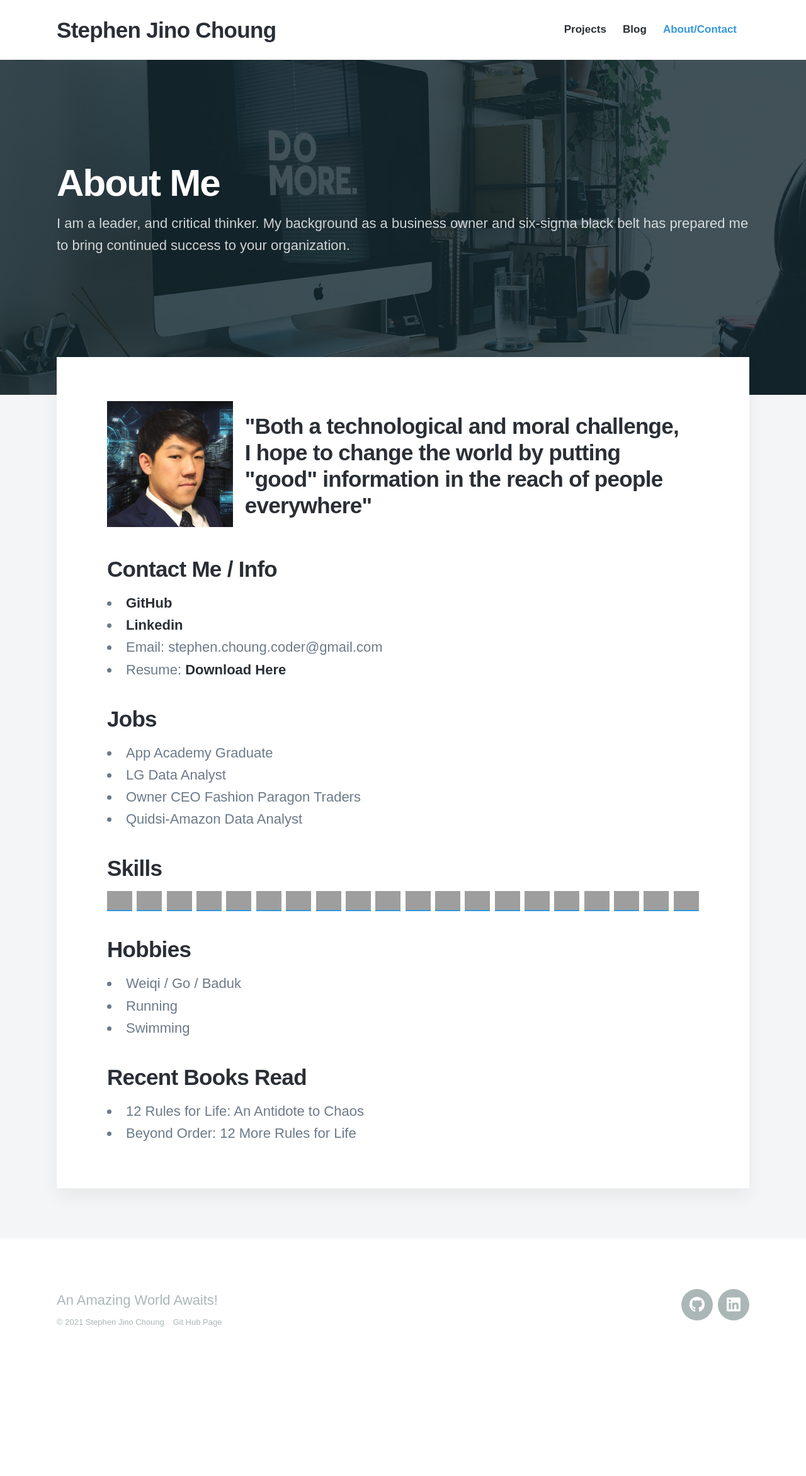
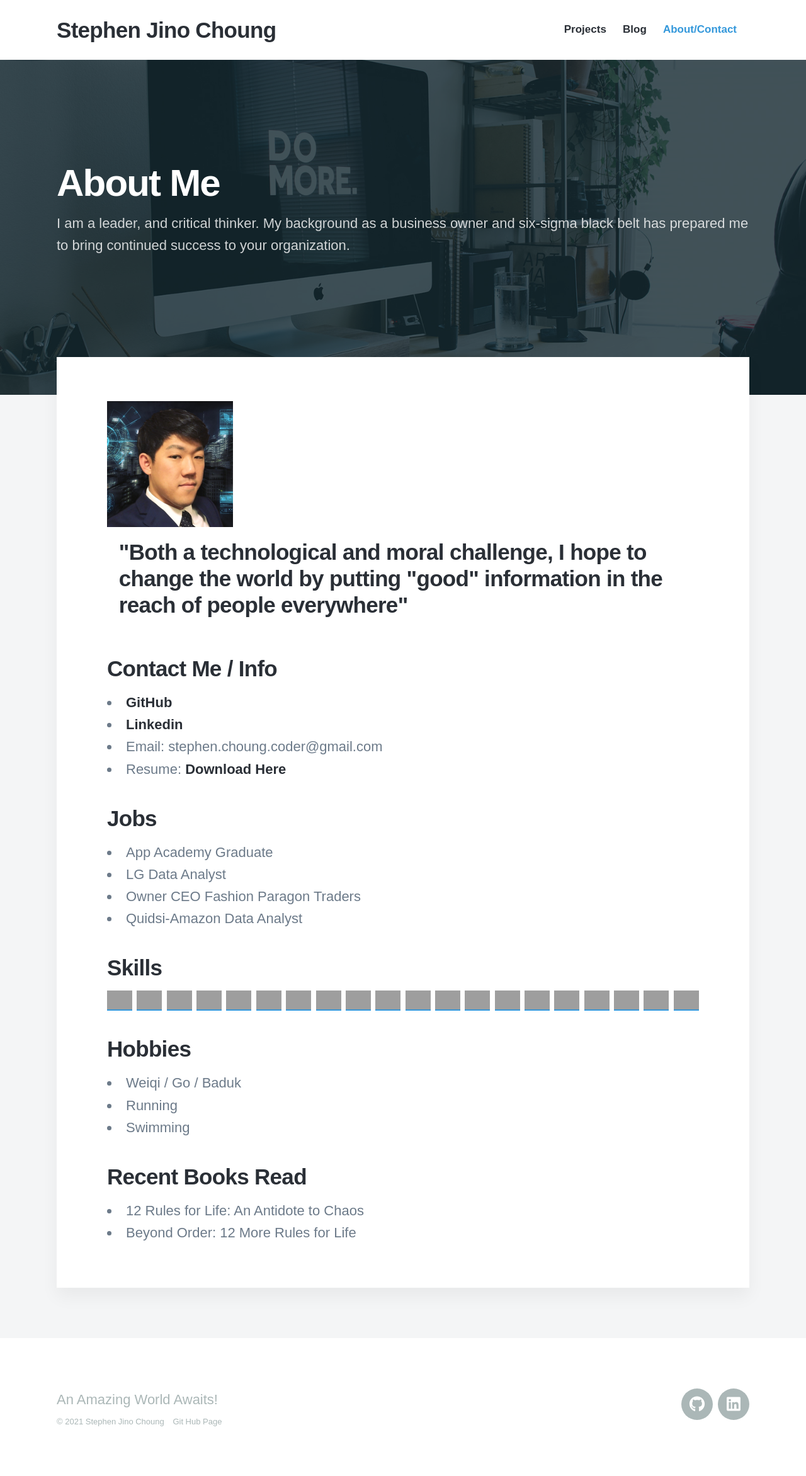
Before and after one commit to Twprcntmlk/Twprcntmlk.github.io, a Jekyll site: the page built from _pages/about.md, in a window 1280 px wide. Shown: the whole page at 63% size. Built offline with Jekyll 4.4.1, drawn with Linux system fonts in a browser that asks for light colours; nearby versions of some CDN libraries; some web fonts are replaced; before the commit the page ends 2186 px from its top, so only the background shows below that; grey boxes are pictures that could not be loaded.

Commit message:
font sizing

```diff
--- a/_sass/_includes/_content.scss
+++ b/_sass/_includes/_content.scss
@@ -27,7 +27,7 @@
 
 .flexContainer{
     display:flex;
-    flex-basis: auto;
+    flex-wrap: wrap;
 }
 
 .flexContainer h2{
```
